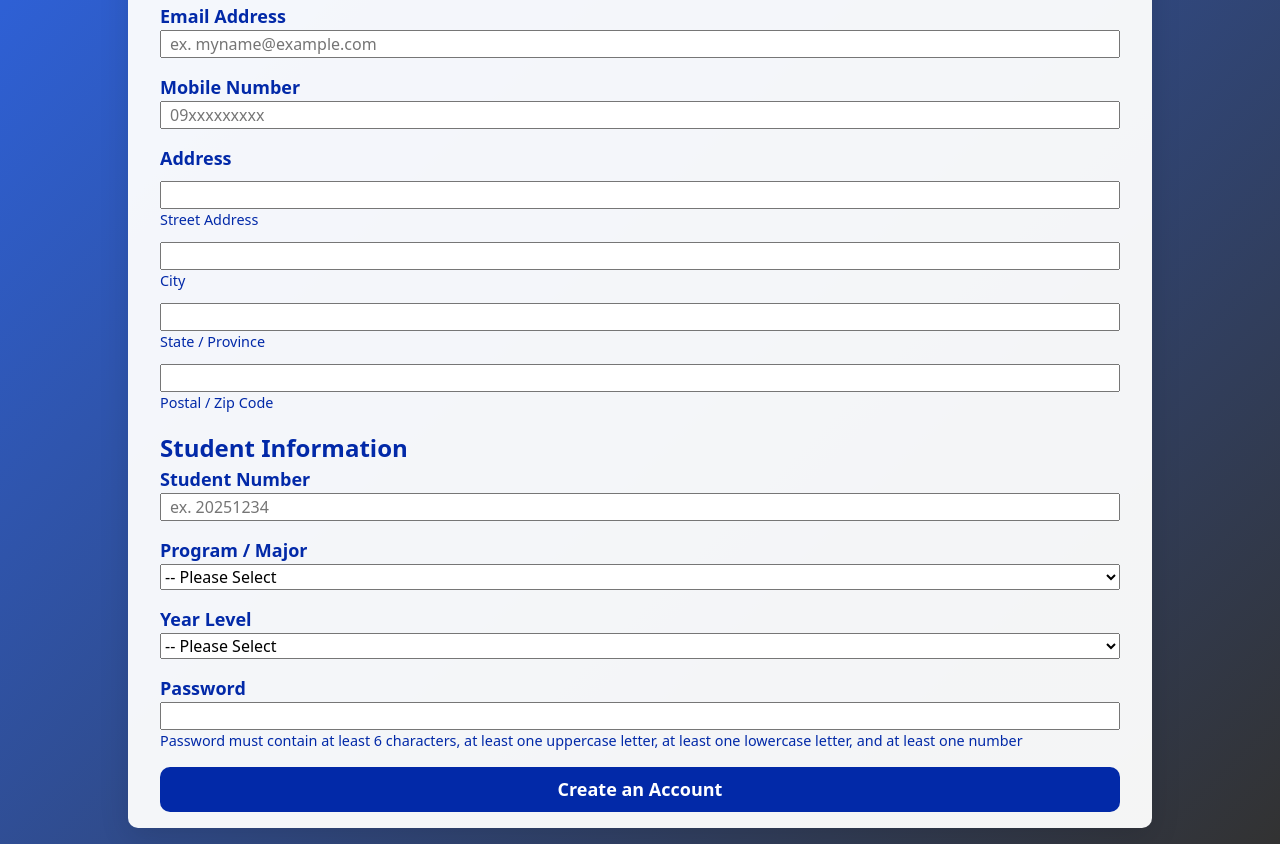
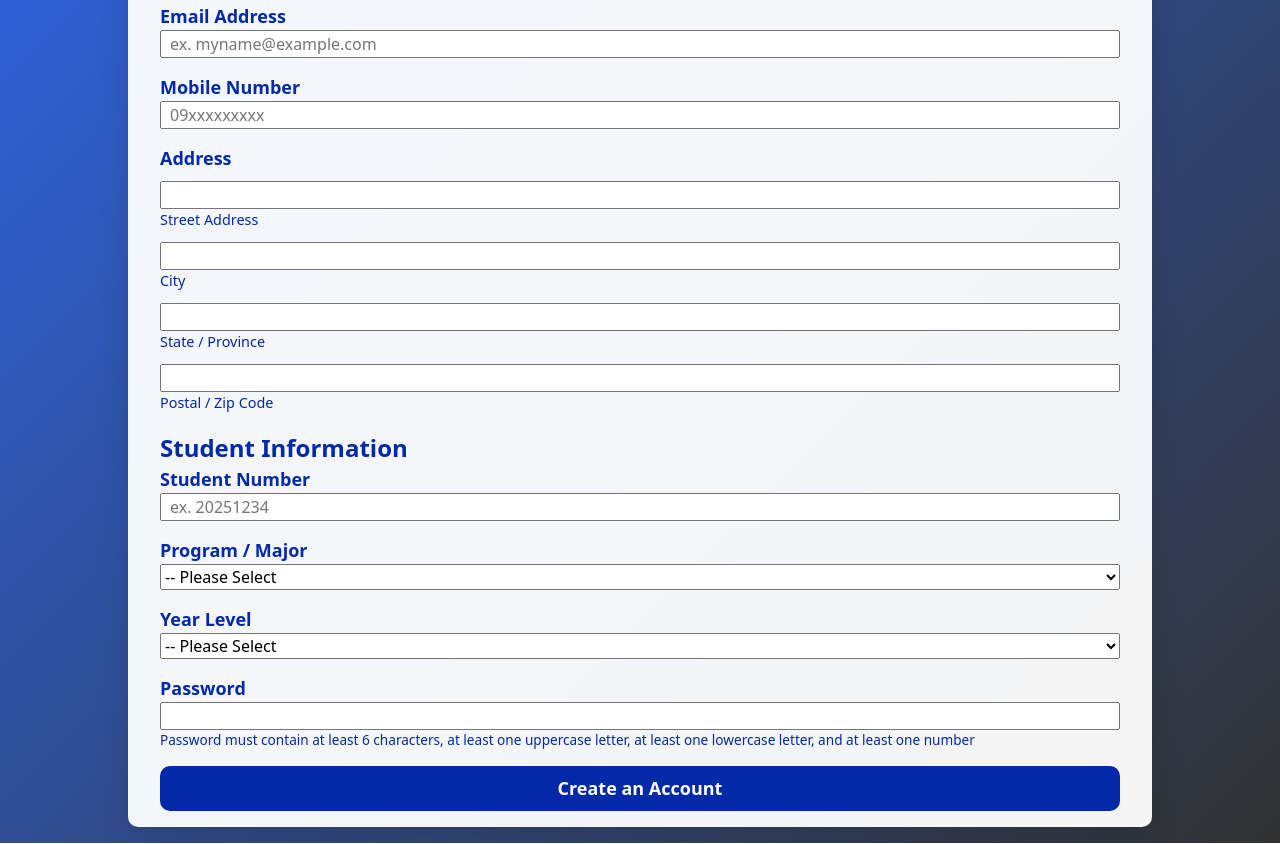
Before and after one commit to chachaa10/login-system_web-mobile-responsive, a website built with Vite: page register.html in a window 1280 px wide. Shown: the part 544-1388 px from the top of the page. Built offline with nearby package versions, Linux system fonts and the light colour scheme; a web font is replaced by a local one.

Commit message:
add password information

```diff
--- a/register.css
+++ b/register.css
@@ -45,7 +45,6 @@
 		max-width: 64rem;
 	}
 }
-
 
 .description {
 	margin-bottom: 1em;
@@ -137,3 +136,8 @@ button {
 	font-weight: 600;
 	font-size: clamp(0.8rem, 1vw + 1rem, 1.125rem);
 }
+
+.password-info {
+	font-weight: 500;
+	font-size: clamp(0.5rem, 1vw + 0.5rem, 0.85rem);
+}
```
